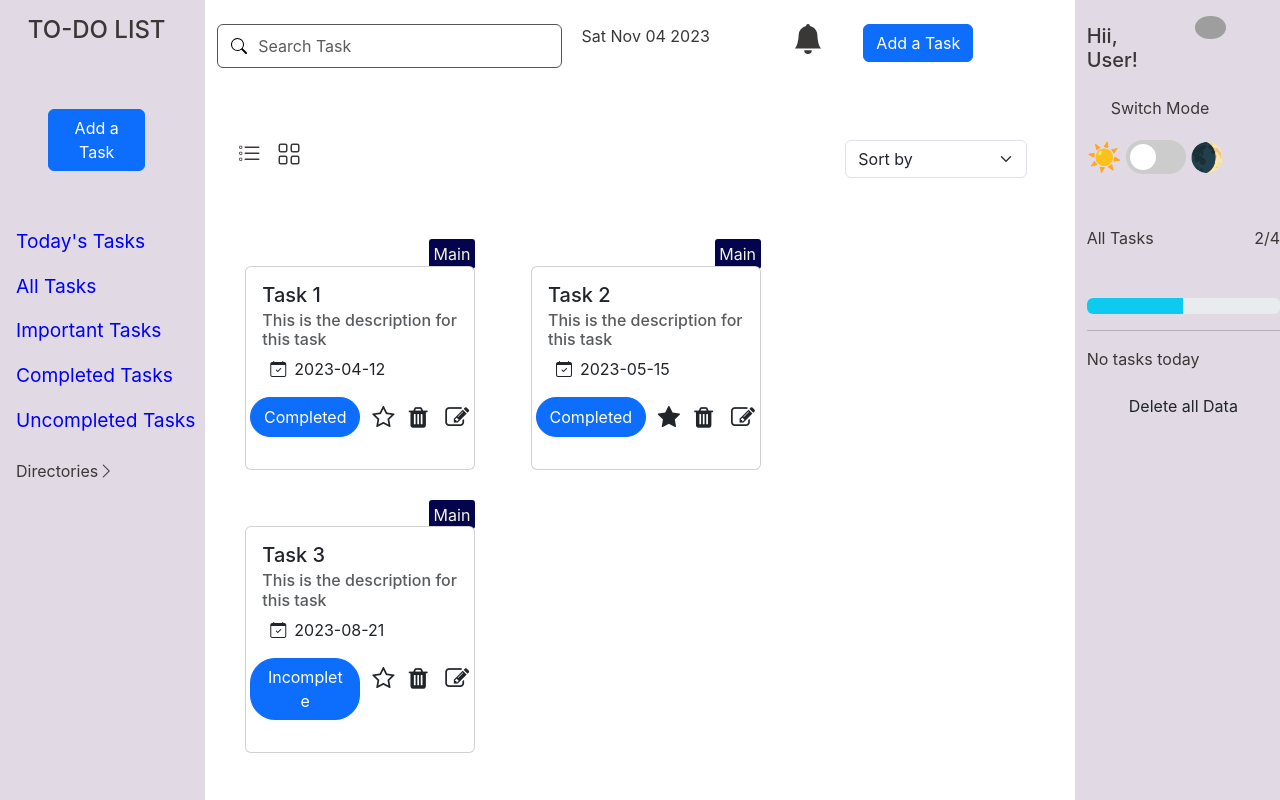
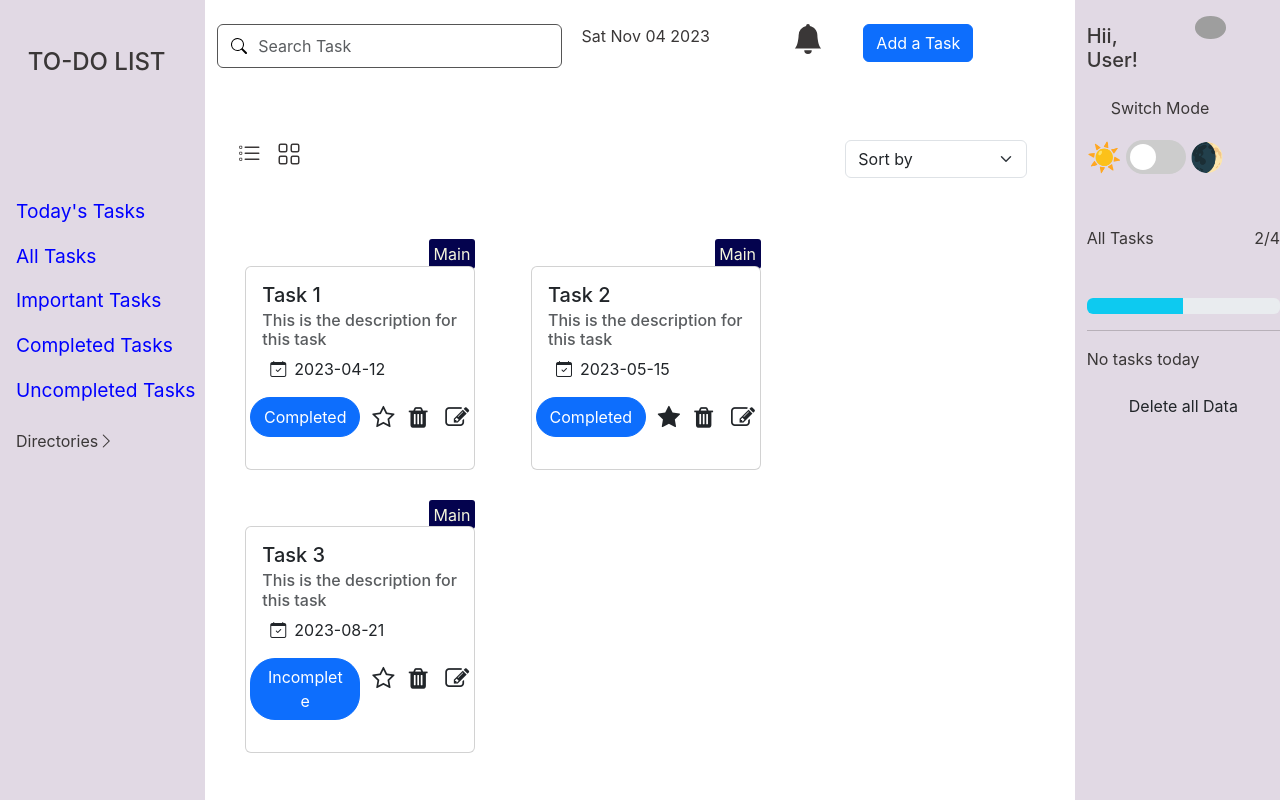
Before and after one commit to charankulal/myTasks, a React (Create React App) app: page / in a window 1280 px wide. Shown: the top 800 px of the page. Built offline with nearby package versions, Linux system fonts and the light colour scheme; grey boxes are pictures that could not be loaded.

Commit message:
Completed add task button functionality.

```diff
--- a/src/Components/AddNewTaskModal.js
+++ b/src/Components/AddNewTaskModal.js
@@ -1,4 +1,4 @@
-import React from 'react'
+import React from "react";
 
 const AddNewTaskModal = (props) => {
   return (
@@ -7,7 +7,7 @@ const AddNewTaskModal = (props) => {
         type="button"
         className="btn btn-primary text-center align-center m-5"
         data-bs-toggle="modal"
-        data-bs-target="#exampleModal"
+        data-bs-target="#exampleModal2"
       >
         Add a Task
       </button>
@@ -16,13 +16,10 @@ const AddNewTaskModal = (props) => {
         className={`modal fade ${
           props.isDarkMode ? "dark-mode" : "light-mode"
         }`}
-        id="exampleModal"
+        id="exampleModal2"
         tabIndex="-1"
         aria-labelledby="exampleModalLabel"
-        data-bs-theme={`${
-            props.isDarkMode ? "dark" : "light"
-          }`}
-
+        data-bs-theme={`${props.isDarkMode ? "dark" : "light"}`}
       >
         <div className="modal-dialog">
           <div className="modal-content">
@@ -81,7 +78,6 @@ const AddNewTaskModal = (props) => {
                   </label>
                   <select className="form-control">
                     <option value="">Main</option>
-
                   </select>
                 </div>
 
@@ -110,7 +106,7 @@ const AddNewTaskModal = (props) => {
         </div>
       </div>
     </div>
-  )
-}
+  );
+};
 
-export default AddNewTaskModal
+export default AddNewTaskModal;
--- a/src/Components/CenterSection.js
+++ b/src/Components/CenterSection.js
@@ -98,7 +98,7 @@ export default function CenterSection(props) {
                   <button
                     type="button"
                     className="btn-close"
-                    data-bs-dismiss="modal1"
+                    data-bs-dismiss="modal"
                     aria-label="Close"
                   ></button>
                 </div>
@@ -190,17 +190,17 @@ export default function CenterSection(props) {
                     </div>
                   </form>
                 </div>
-                <div class="modal-footer justify-content-center">
+                <div className="modal-footer justify-content-center">
                   <button
                     type="button"
-                    class="btn btn-secondary"
+                    className="btn btn-secondary"
                     data-bs-dismiss="modal"
                   >
                     Cancel
                   </button>
                   <button
                     type="button"
-                    class="btn btn-primary"
+                    className="btn btn-primary"
                     data-bs-dismiss="modal"
                     onClick={handleClick}
                   >
--- a/src/Components/Leftsection.js
+++ b/src/Components/Leftsection.js
@@ -1,14 +1,14 @@
 import React from 'react'
 import Navigation from './Navigation'
 import "../Styles/NewTaskModal.css"
-import AddNewTaskModal from './AddNewTaskModal'
+// import AddNewTaskModal from './AddNewTaskModal'
 
 export default function Leftsection(props) {
   return (
     <>
-    <h4 className='text-center my-3 text-lg'>TO-DO LIST</h4>
+    <h4 className='text-center my-3 text-lg' style={{paddingBottom:"6rem",paddingTop:"2rem"}}>TO-DO LIST</h4>
 
-<AddNewTaskModal isDarkMode={props.isDarkMode}/>
+{/* <AddNewTaskModal isDarkMode={props.isDarkMode}/> */}
 <Navigation isDarkMode={props.isDarkMode}/>
 
     </>
--- a/src/Components/NewTaskModal.js
+++ b/src/Components/NewTaskModal.js
@@ -15,7 +15,7 @@ export default function NewTaskModal(props) {
           props.isListView && "list"
         } `}
         data-bs-toggle="modal"
-        data-bs-target="#exampleModal"
+        data-bs-target="#exampleModal2"
         id="btn"
 
       >
@@ -26,7 +26,7 @@ export default function NewTaskModal(props) {
         className={`modal fade ${
           props.isDarkMode ? "dark-mode" : "light-mode"
         }`}
-        id="exampleModal"
+        id="exampleModal2"
         tabIndex="-1"
         aria-labelledby="exampleModalLabel"
         data-bs-theme={`${
```
Lines whose indentation alone changed are shown as unchanged.
